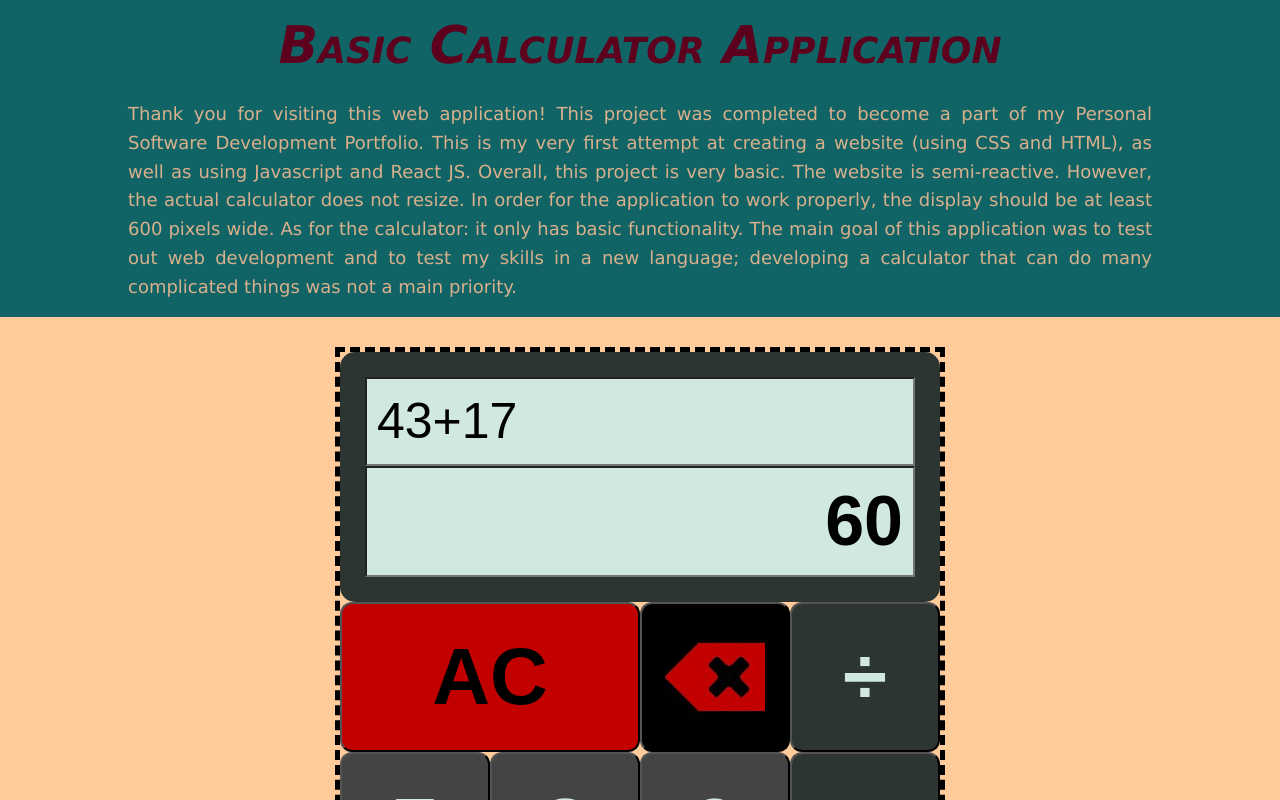
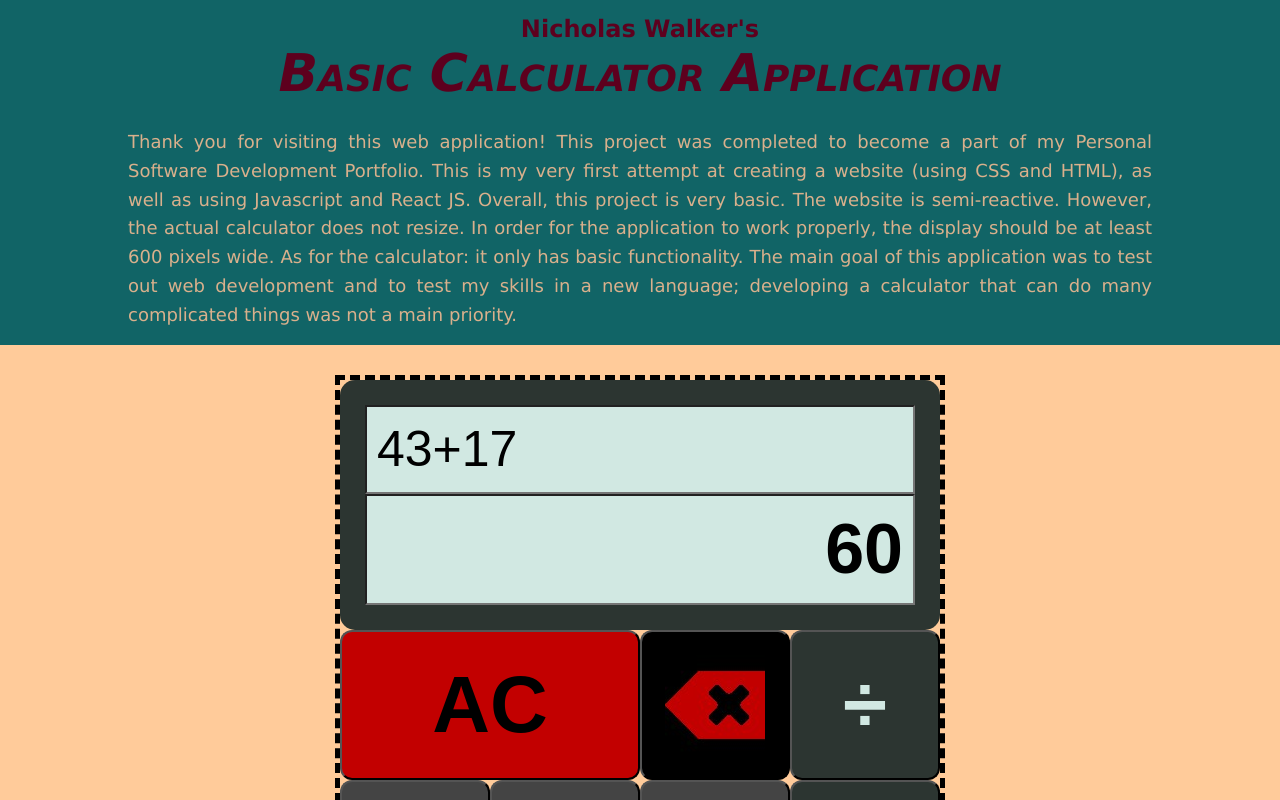
Before and after one commit to nswalke4/PersonalProjects, a React (Create React App) app in the folder calculator-app/: page / in a window 1280 px wide. Shown: the top 800 px of the page. Built offline with nearby package versions, Linux system fonts and the light colour scheme.

Commit message:
Minor adjustment to the project's 'about' section

```diff
--- a/calculator-app/src/index.css
+++ b/calculator-app/src/index.css
@@ -24,6 +24,12 @@ code {
     background-color: #116466;
     padding-top: 15px;
     padding-bottom: 15px;
+}
+
+.about-project h2 {
+    color: #5d001e;
+    font-size: 24px;
+    text-align: center;
 }
 
 .about-project h1 {
--- a/calculator-app/src/react/containers/AboutProject.js
+++ b/calculator-app/src/react/containers/AboutProject.js
@@ -1,6 +1,7 @@
 const AboutProject = () => {
     return (
         <div className="about-project">
+            <h2>Nicholas Walker's</h2>
             <h1>Basic Calculator Application</h1>
             <p>
                 Thank you for visiting this web application! This project was completed to become a
```
